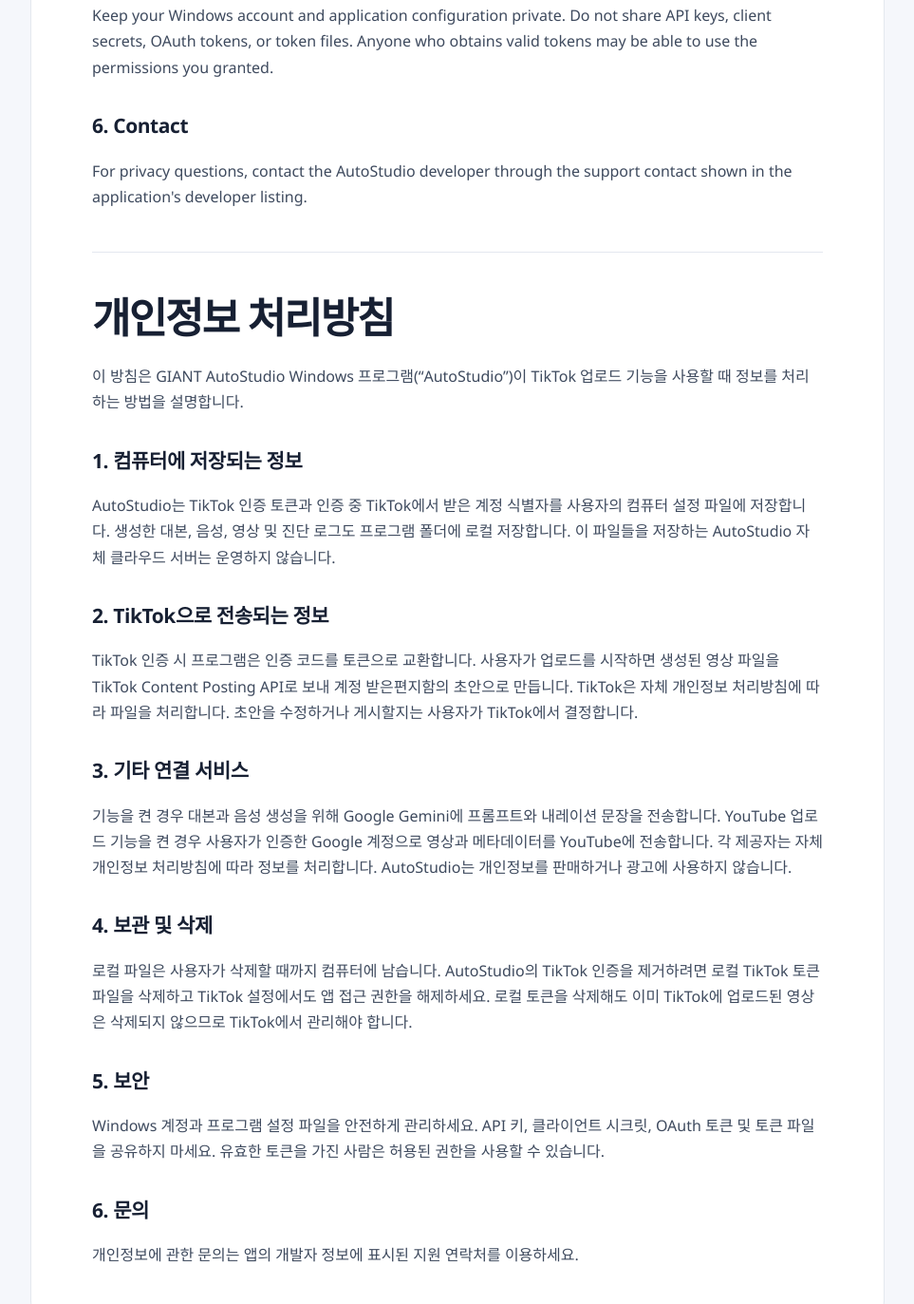
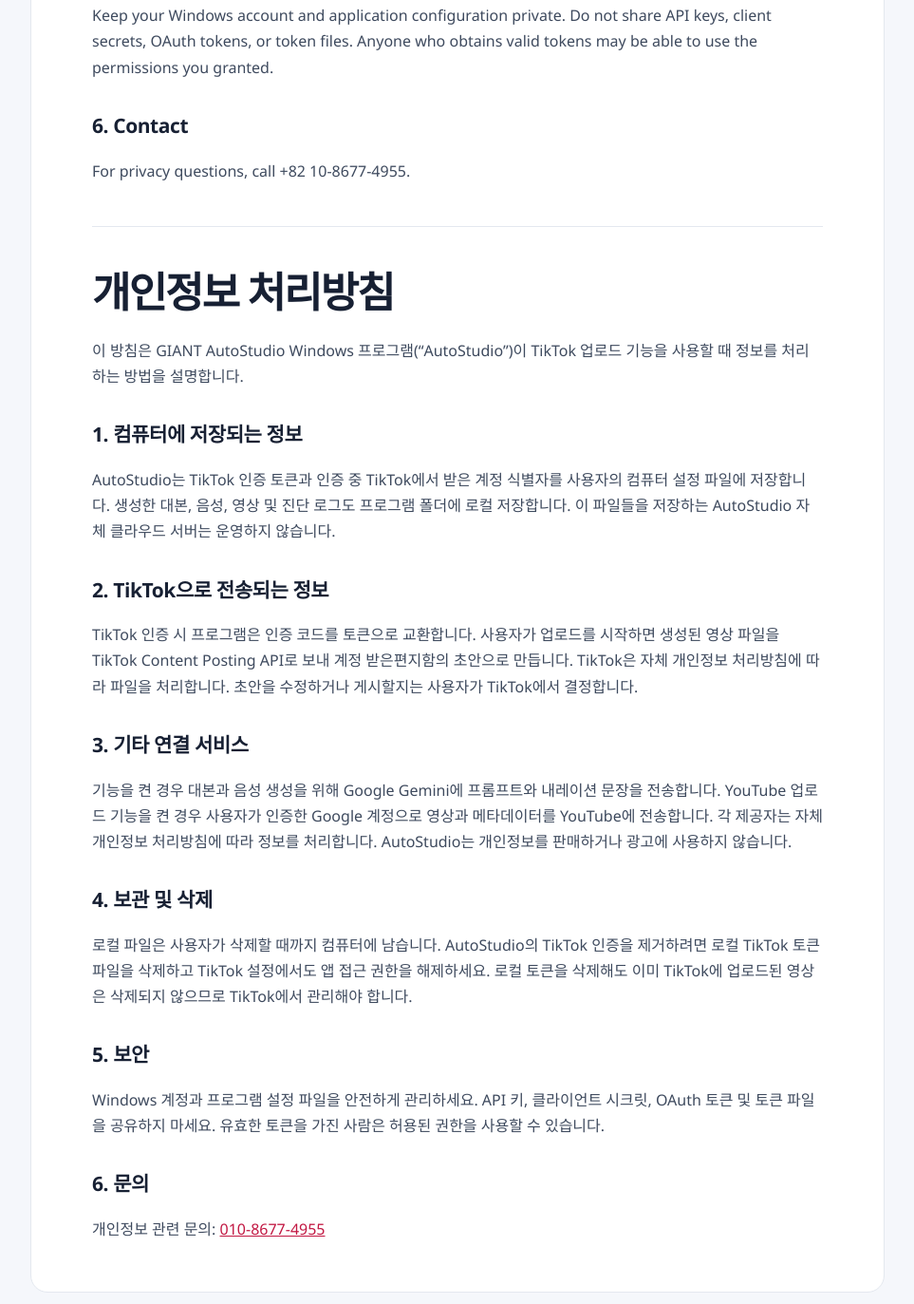
Before and after one commit to nicemon1004-cyber/giant-autostudio-site, a plain HTML site: page privacy.html in a window 1280 px wide. Shown: the part 1165-2538 px from the top of the page at 95% size, without its empty margins (158-1121 px from the left). Drawn offline with Linux system fonts and the light colour scheme.

Commit message:
Add support contact to privacy policy

```diff
--- a/privacy.html
+++ b/privacy.html
@@ -26,7 +26,7 @@
     <h2>5. Security</h2>
     <p>Keep your Windows account and application configuration private. Do not share API keys, client secrets, OAuth tokens, or token files. Anyone who obtains valid tokens may be able to use the permissions you granted.</p>
     <h2>6. Contact</h2>
-    <p>For privacy questions, contact the AutoStudio developer through the support contact shown in the application's developer listing.</p>
+    <p>For privacy questions, call +82 10-8677-4955.</p>
     <hr>
     <h1 lang="ko">개인정보 처리방침</h1>
     <p>이 방침은 GIANT AutoStudio Windows 프로그램(“AutoStudio”)이 TikTok 업로드 기능을 사용할 때 정보를 처리하는 방법을 설명합니다.</p>
@@ -41,7 +41,7 @@
     <h2 lang="ko">5. 보안</h2>
     <p>Windows 계정과 프로그램 설정 파일을 안전하게 관리하세요. API 키, 클라이언트 시크릿, OAuth 토큰 및 토큰 파일을 공유하지 마세요. 유효한 토큰을 가진 사람은 허용된 권한을 사용할 수 있습니다.</p>
     <h2 lang="ko">6. 문의</h2>
-    <p>개인정보에 관한 문의는 앱의 개발자 정보에 표시된 지원 연락처를 이용하세요.</p>
+    <p>개인정보 관련 문의: <a href="tel:+821086774955">010-8677-4955</a></p>
   </main>
   <footer><a href="./">GIANT AutoStudio</a> · <a href="terms.html">Terms of Service</a></footer>
 </body>
```
